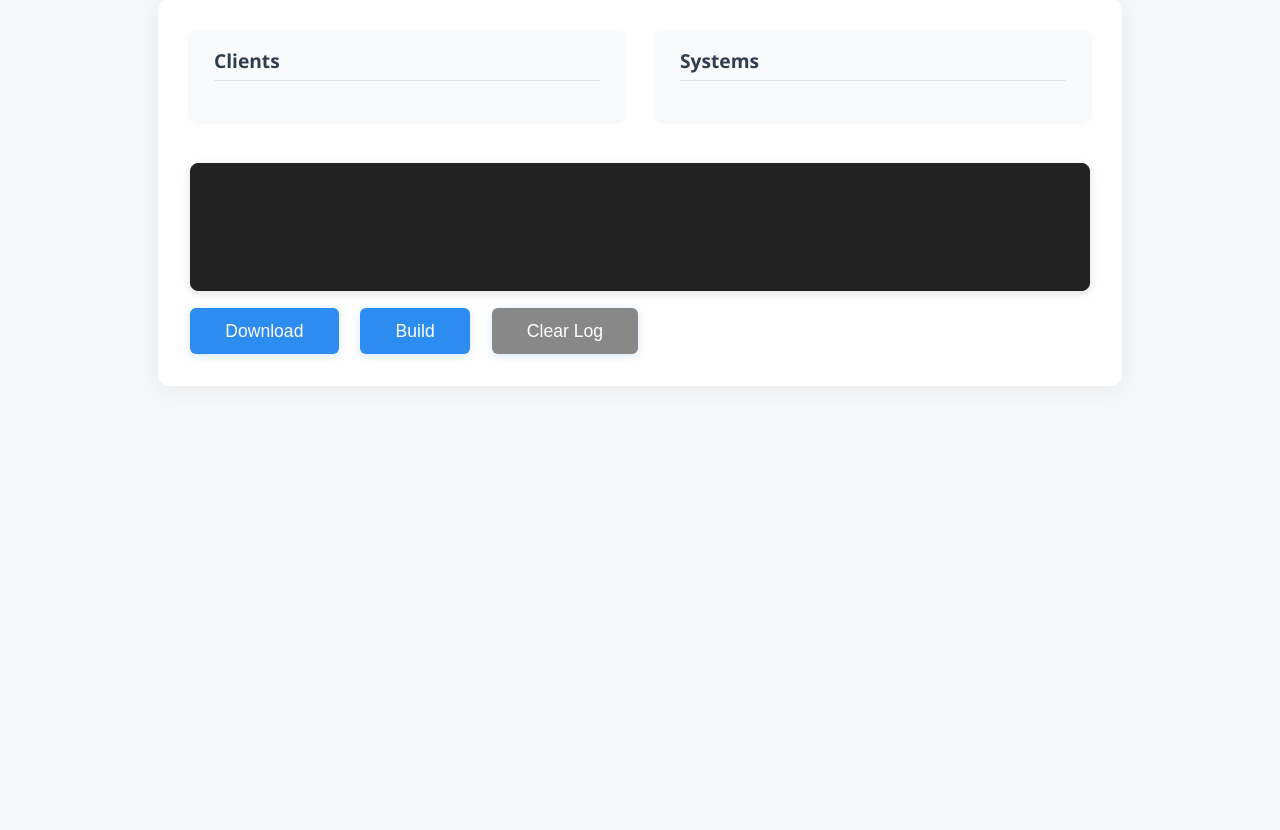
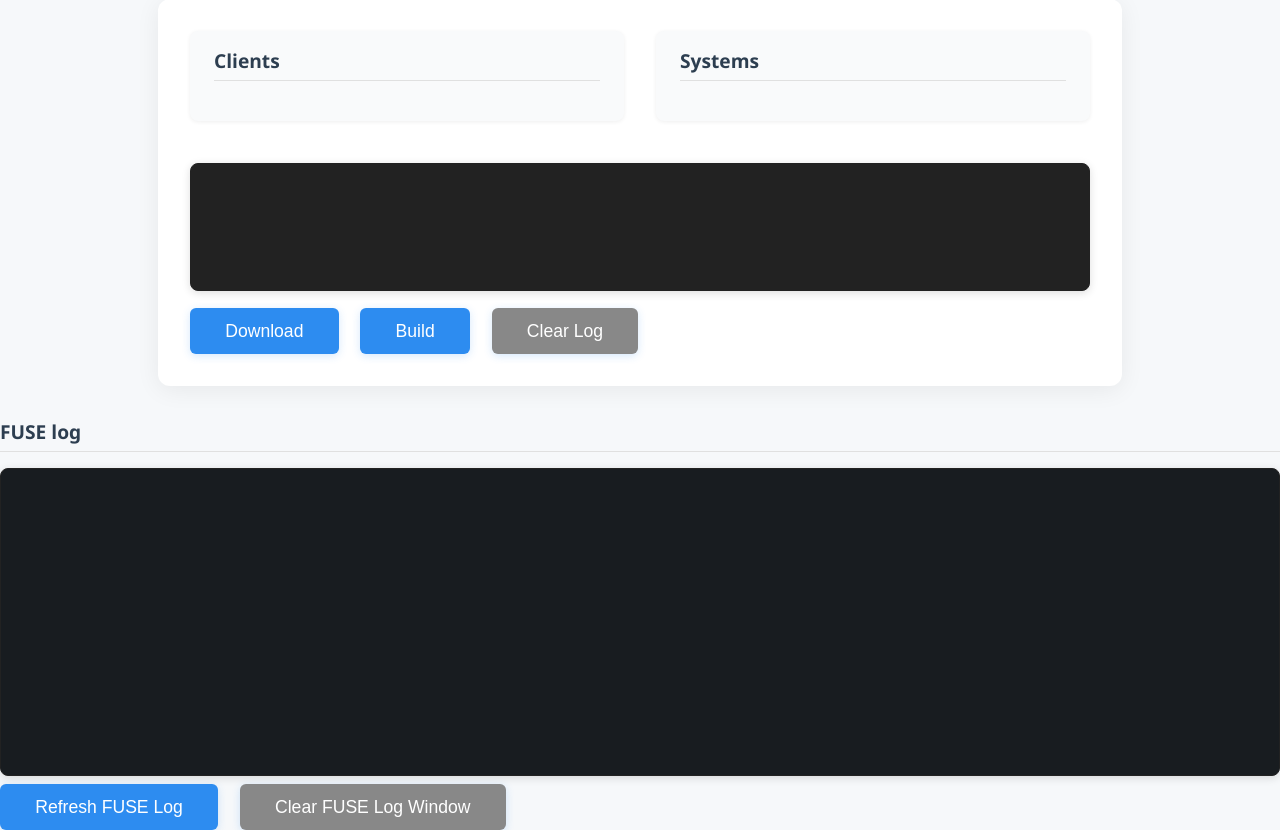
Before and after one commit to GlennPegden2/TransFS, a FastAPI app: template app/templates/index.html in a window 1280 px wide. Shown: the part 140-970 px from the top of the page. Before the commit the page ends 496 px from the top, so only its background shows below. Run offline with FastAPI, Linux system fonts and the light colour scheme; the template is opened without the code that fills it, so the values that code supplies are empty.

Commit message:
More write work and added fuse/app output to web ui.

```diff
--- a/app/templates/index.html
+++ b/app/templates/index.html
@@ -23,6 +23,15 @@
         <button type="button" onclick="submitBuild()">Build</button>
         <button type="button" onclick="document.getElementById('log').textContent = ''" style="background:#888;">Clear Log</button>
     </form>
+
+    <!-- FUSE log window -->
+    <div style="margin-top:2em;">
+        <h2>FUSE log</h2>
+        <div id="fuse-log" style="padding:1em; background:#181c20; color:#e0e0e0; height:280px; border-radius:8px; font-family:monospace; overflow-y:auto; white-space: pre; box-shadow: 0 2px 8px #0002; border: 1px solid #222; font-size: 1em;"></div>
+        <button type="button" onclick="refreshFuseLog()" style="margin-top:0.5em;">Refresh FUSE Log</button>
+        <button type="button" onclick="document.getElementById('fuse-log').textContent = ''" style="background:#888; margin-top:0.5em;">Clear FUSE Log Window</button>
+    </div>
+
     <script>
         let manufacturerSystemMap = {};
 
@@ -136,6 +145,26 @@
                 ({ value, done } = await reader.read());
             }
         }
+
+        // FUSE log fetch and display
+        async function refreshFuseLog() {
+            const fuseLogDiv = document.getElementById('fuse-log');
+            try {
+                const resp = await fetch('/logs');
+                if (resp.ok) {
+                    const text = await resp.text();
+                    fuseLogDiv.textContent = text;
+                    fuseLogDiv.scrollTop = fuseLogDiv.scrollHeight;
+                } else {
+                    fuseLogDiv.textContent = "Failed to fetch FUSE log.";
+                }
+            } catch (e) {
+                fuseLogDiv.textContent = "Error fetching FUSE log: " + e;
+            }
+        }
+
+        // Optionally, auto-refresh FUSE log every 10 seconds:
+        // setInterval(refreshFuseLog, 10000);
     </script>
 </body>
 </html>
```
Also changed, not shown: app/api.py (+9 -1 lines).
